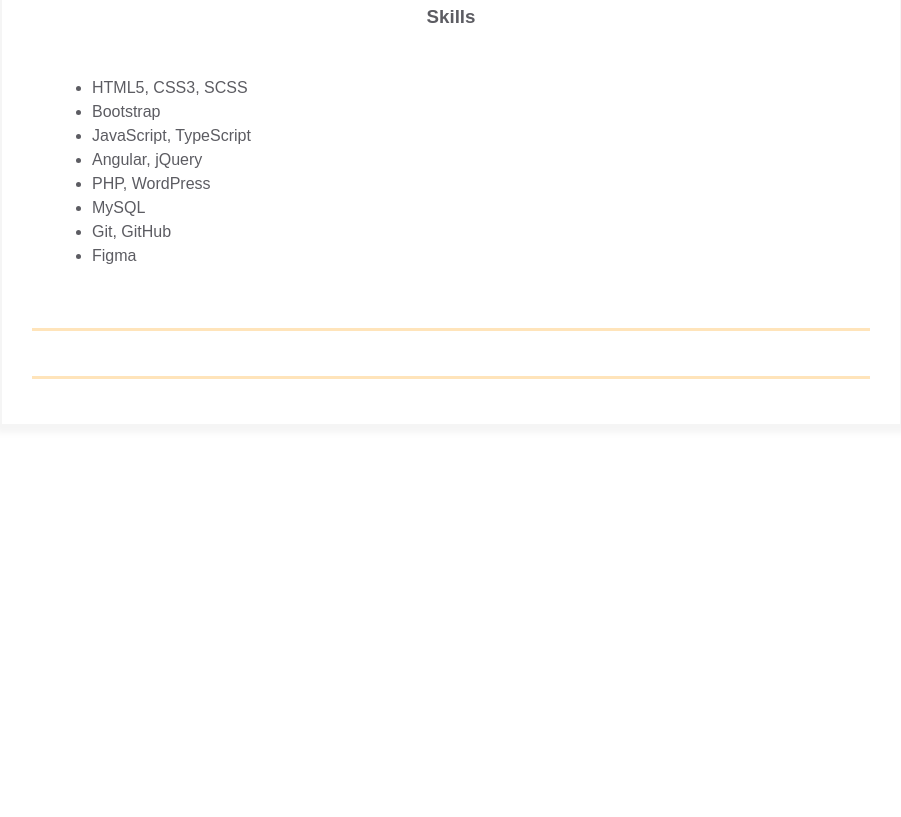
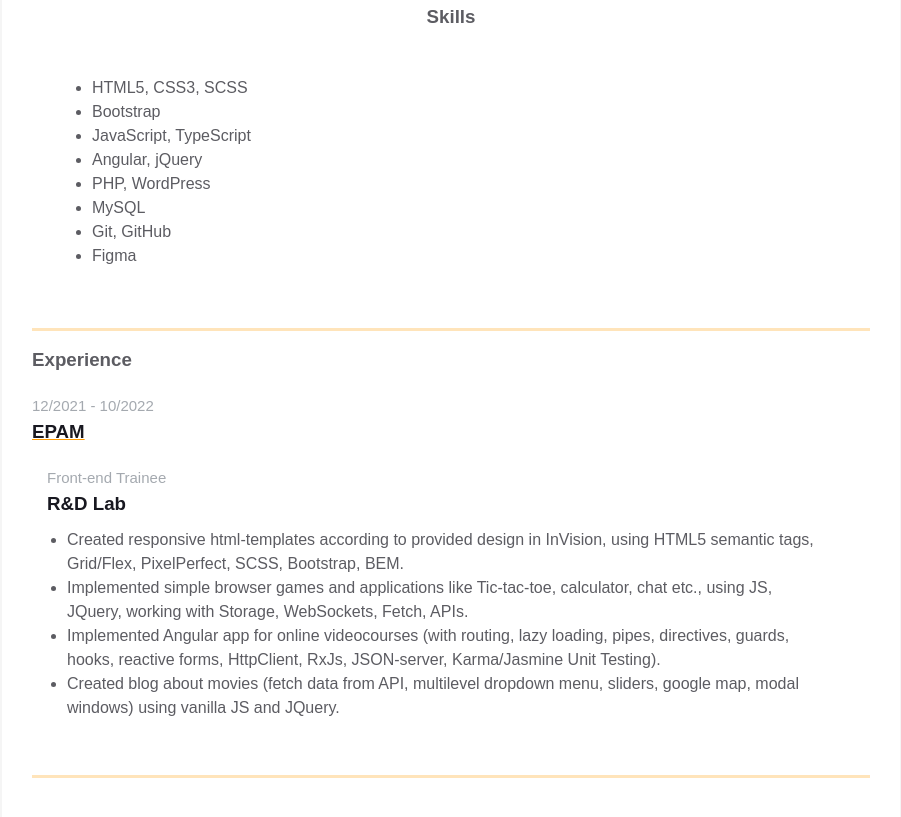
Before and after one commit to zweroboy1/homepage, a plain HTML site: page index.html in a window 1280 px wide. Shown: the part 359-1176 px from the top of the page, without its empty margins (189-1090 px from the left). Before the commit the page ends 834 px from the top, so only its background shows below. Drawn offline with Linux system fonts and the light colour scheme.

Commit message:
feat: add experience

```diff
--- a/index.html
+++ b/index.html
@@ -109,12 +109,38 @@
         <div class="resume__block">
           <div class="main-info fh">
 
-            <div class="experiences"></div>
+            <div class="experiences">
 
-            <div class="additional-info fv"></div>
+              <h3 class="experiences__header">Experience</h3>
+              <div class="experiences__company">
+                <div class="experiences__company-header">
+                  <span class="experiences__company-header-durability">12/2021 - 10/2022</span>
+                  <h3 class="experiences__company-header-name">EPAM</h3>
+                </div>
+
+                <div class="experiences__company-project">
+                  <span class="experiences__company-project-role">Front-end Trainee</span>
+                  <h3 class="experiences__company-project-name"> R&D Lab</h3>
+                  <ul class="experiences__company-project-responsibilities">
+                    <li>Created responsive html-templates according to provided design in InVision, using
+                      HTML5 semantic tags, Grid/Flex, PixelPerfect, SCSS, Bootstrap, BEM.</li>
+                    <li>Implemented simple browser games and applications like Tic-tac-toe, calculator, chat
+                      etc., using JS, JQuery, working with Storage, WebSockets, Fetch, APIs.</li>
+                    <li>Implemented Angular app for online videocourses (with routing, lazy loading, pipes, directives,
+                      guards, hooks, reactive forms, HttpClient, RxJs, JSON-server, Karma/Jasmine Unit Testing).</li>
+                    <li>Created blog about movies (fetch data from API, multilevel dropdown menu, sliders, google map,
+                      modal windows) using vanilla JS and JQuery.</li>
+                  </ul>
+                </div>
+              </div>
+            </div>
+
           </div>
+
+          <div class="additional-info fv"></div>
         </div>
       </div>
+    </div>
     </div>
   </main>
 </body>
```
